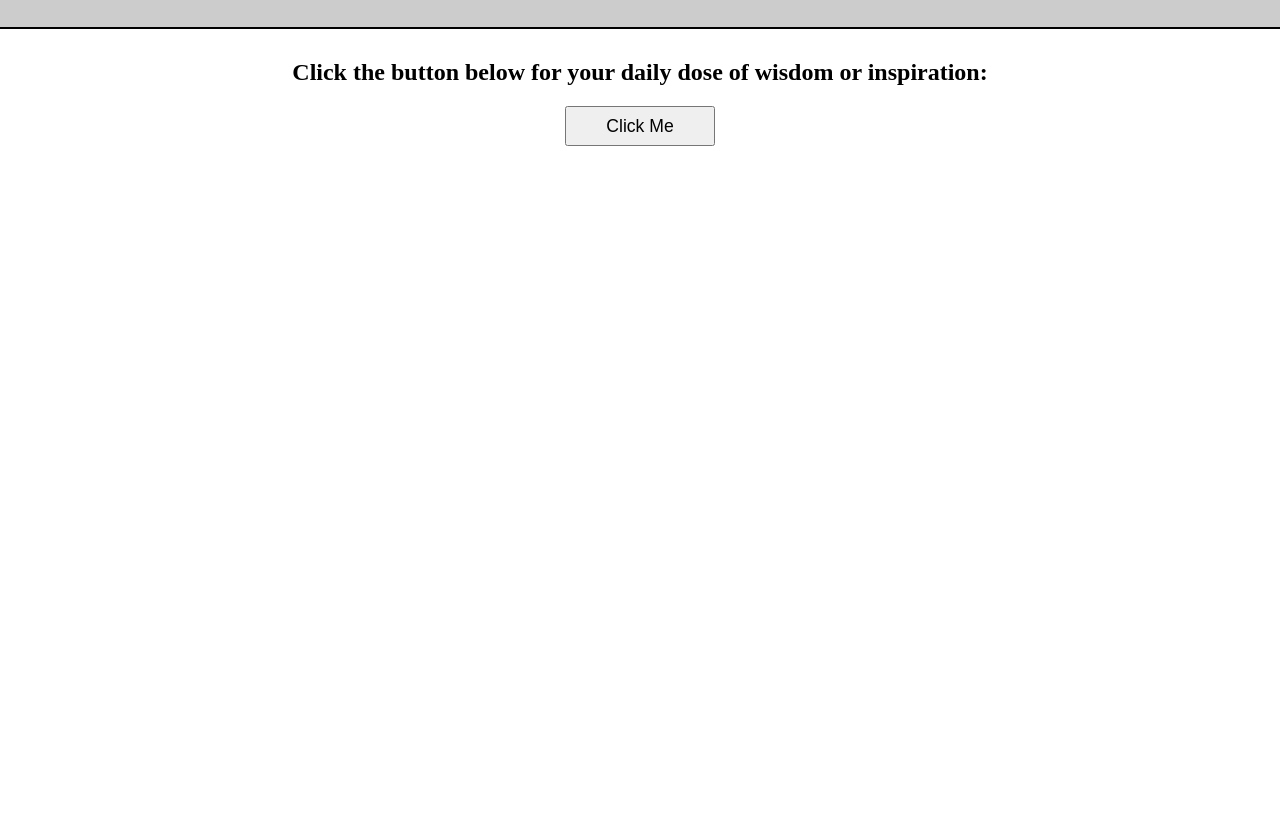
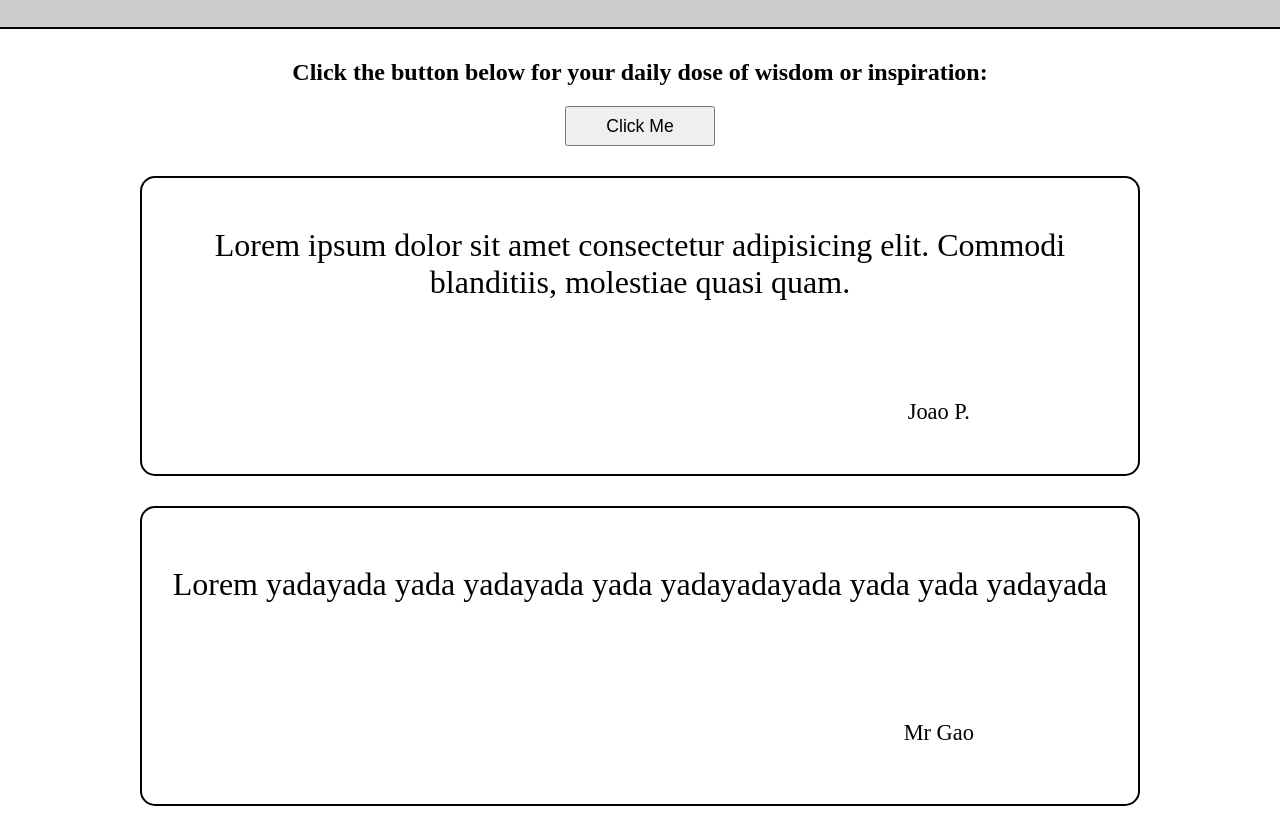
Before and after one commit to joaopulsz/random-quote-generator, a plain HTML site: page index.html in a window 1280 px wide. Both pictures are taken after a click on the button "Click Me". Shown: the part 71-907 px from the top of the page. Before the commit the page ends 800 px from the top, so only its background shows below. Drawn offline with Linux system fonts and the light colour scheme.

Commit message:
added initial logic

```diff
--- a/app.js
+++ b/app.js
@@ -0,0 +1,31 @@
+const quoteGeneratorBtn = document.querySelector('#quote-generator-btn');
+const main = document.querySelector('main');
+
+const implementQuote = (quote, author) => {
+    const quoteContainer = document.createElement('div');
+    quoteContainer.setAttribute('class', 'quote-container');
+
+    main.append(quoteContainer);
+
+    const quoteP = document.createElement('p');
+    quoteP.setAttribute('class', 'quote');
+    quoteP.innerText = quote;
+
+    quoteContainer.append(quoteP);
+
+    const authorP = document.createElement('p');
+    authorP.setAttribute('class', 'author');
+    authorP.innerText = author;
+
+    quoteContainer.append(authorP);
+}
+
+quoteGeneratorBtn.addEventListener('click', () => {
+    // const res = await fetch();
+    // const quoteData = await res.json();
+
+    const quote = 'Lorem yadayada yada yadayada yada yadayadayada yada yada yadayada'; //quoteData.quote;
+    const author = 'Mr Gao'; //quoteData.author;
+
+    implementQuote(quote, author);
+});
--- a/index.html
+++ b/index.html
@@ -19,6 +19,12 @@
         <h2>Click the button below for your daily dose of wisdom or inspiration:</h2>
 
         <button id="quote-generator-btn">Click Me</button>
+
+        <div class="quote-container">
+            <p class="quote">Lorem ipsum dolor sit amet consectetur adipisicing elit. Commodi blanditiis, molestiae
+                quasi quam.</p>
+            <p class="author">Joao P.</p>
+        </div>
     </main>
 
     <script src="app.js"></script>
--- a/style.css
+++ b/style.css
@@ -26,4 +26,28 @@ h2 {
     font-size: 1.1rem;
     width: 150px;
     height: 40px;
+    margin-bottom: 30px;
 }
+
+.quote-container {
+    display: flex;
+    flex-direction: column;
+    justify-content: space-around;
+    align-items: center;
+    margin: auto;
+    width: 1000px;
+    height: 300px;
+    margin-bottom: 30px;
+    border: 2px solid black;
+    border-radius: 15px;
+}
+
+.quote {
+    font-size: 2rem;
+    margin: 0px 20px;
+}
+
+.author {
+    font-size: 1.4rem;
+    margin-left: 60%;
+}
```
